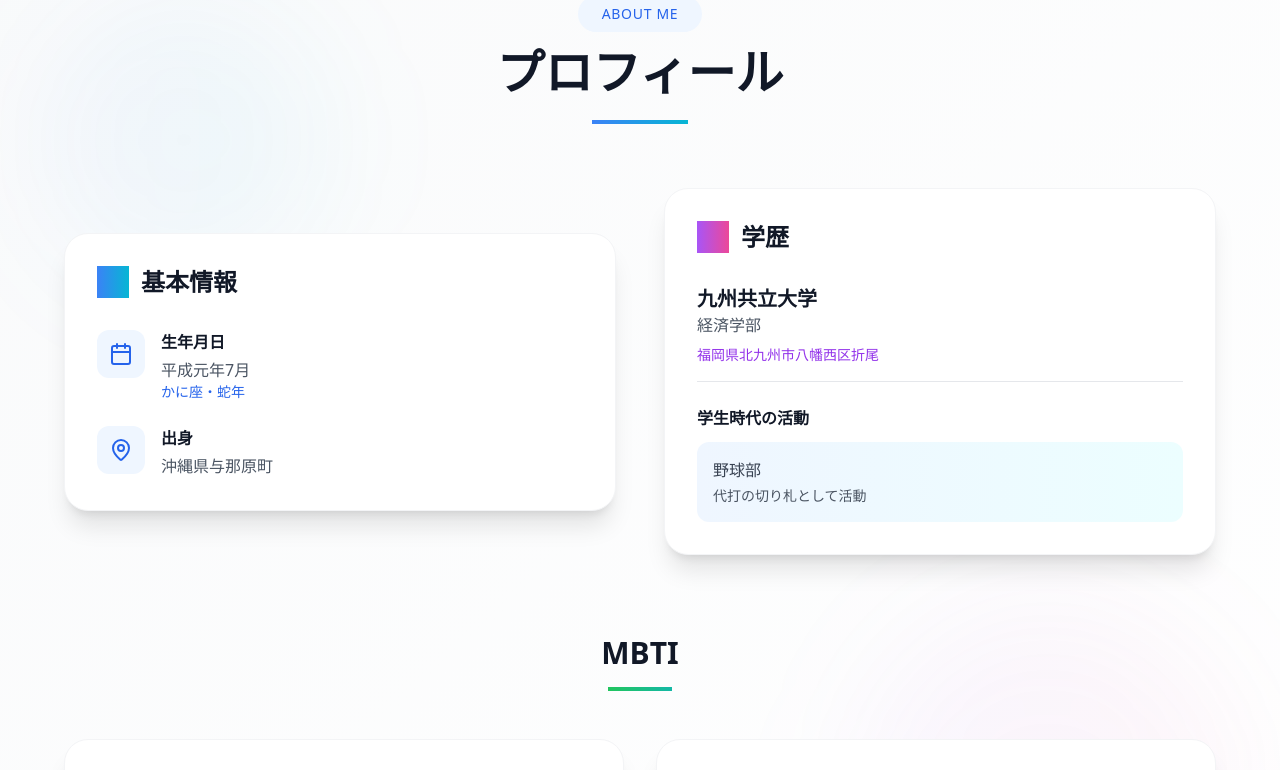
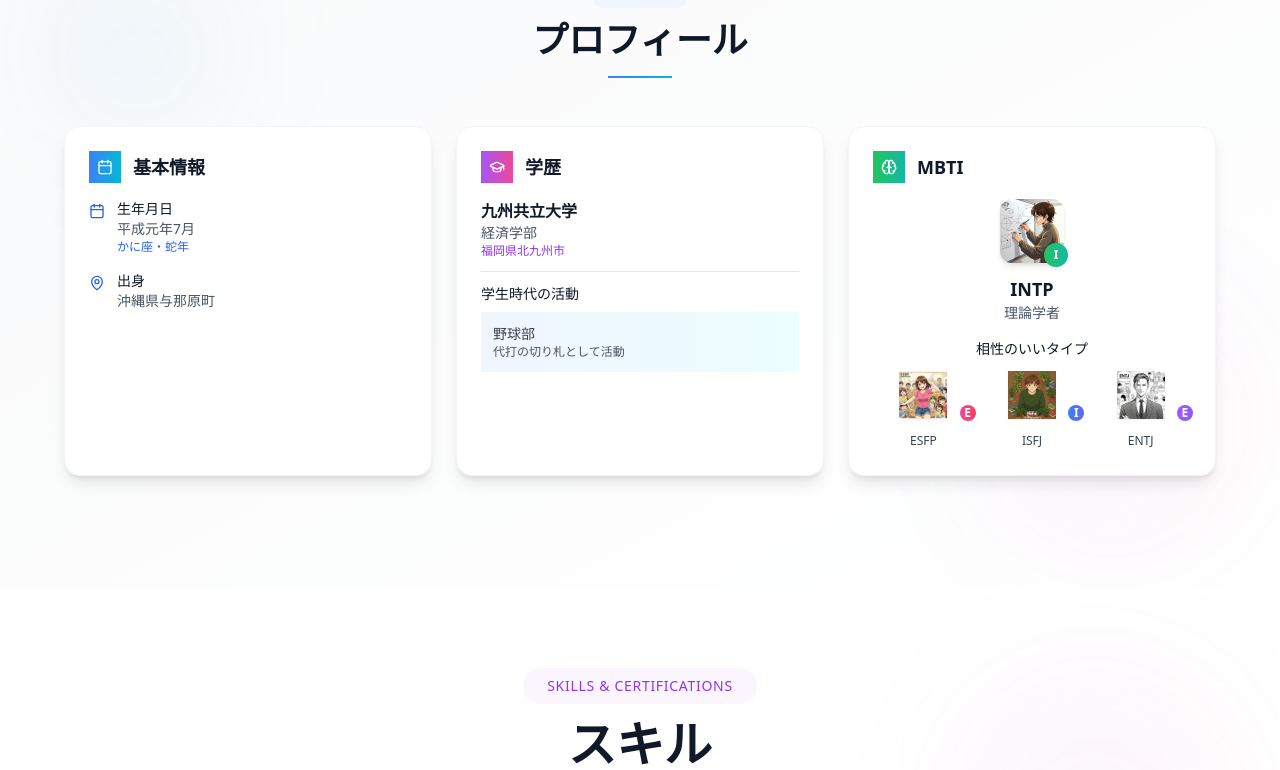
Before and after one commit to megasize2/LP, a Next.js app: page / in a window 1280 px wide. Shown: the part 884-1654 px from the top of the page. Built offline with nearby package versions, Linux system fonts and the light colour scheme.

Commit message:
feat: remove additional info section for cleaner profile design
Co-authored-by: null <187529004+megasize2@users.noreply.github.com>

```diff
--- /dev/null
+++ b/components/about-section-compact.tsx
@@ -0,0 +1,115 @@
+import { CalendarIcon, GraduationCapIcon, BrainIcon } from "lucide-react"
+import ScrollReveal from "./scroll-reveal"
+
+export default function AboutSectionCompact() {
+  return (
+    <section id="about" className="py-12 bg-gradient-to-br from-gray-50 to-white relative overflow-hidden">
+      <div className="container mx-auto px-4 relative z-10">
+        <ScrollReveal direction="scale">
+          <div className="text-center mb-8">
+            <span className="inline-block px-3 py-1 bg-blue-50 text-blue-600 rounded-full text-xs font-medium uppercase mb-2">
+              About
+            </span>
+            <h1 className="text-2xl md:text-3xl font-bold text-gray-900 mb-3">プロフィール</h1>
+            <div className="w-12 h-0.5 bg-gradient-to-r from-blue-500 to-cyan-500 mx-auto" />
+          </div>
+        </ScrollReveal>
+
+        <div className="max-w-5xl mx-auto">
+          {/* 超コンパクト版 - 2行レイアウト */}
+          <div className="grid grid-cols-1 md:grid-cols-2 lg:grid-cols-4 gap-4">
+            {/* 基本情報 */}
+            <ScrollReveal direction="left">
+              <div className="bg-white rounded-xl p-4 shadow-md border border-gray-100 hover:shadow-lg transition-all duration-300">
+                <div className="flex items-center mb-3">
+                  <div className="w-6 h-6 bg-blue-500 rounded-md mr-2 flex items-center justify-center">
+                    <CalendarIcon className="w-3 h-3 text-white" />
+                  </div>
+                  <h3 className="text-sm font-bold text-gray-900">基本情報</h3>
+                </div>
+                <div className="space-y-2 text-xs">
+                  <p>
+                    <span className="font-medium">生年月日:</span> 平成元年7月
+                  </p>
+                  <p>
+                    <span className="font-medium">出身:</span> 沖縄県与那原町
+                  </p>
+                  <p className="text-blue-600">かに座・蛇年</p>
+                </div>
+              </div>
+            </ScrollReveal>
+
+            {/* 学歴 */}
+            <ScrollReveal direction="up" delay={100}>
+              <div className="bg-white rounded-xl p-4 shadow-md border border-gray-100 hover:shadow-lg transition-all duration-300">
+                <div className="flex items-center mb-3">
+                  <div className="w-6 h-6 bg-purple-500 rounded-md mr-2 flex items-center justify-center">
+                    <GraduationCapIcon className="w-3 h-3 text-white" />
+                  </div>
+                  <h3 className="text-sm font-bold text-gray-900">学歴</h3>
+                </div>
+                <div className="space-y-1 text-xs">
+                  <p className="font-medium">九州共立大学</p>
+                  <p className="text-gray-600">経済学部</p>
+                  <p className="text-purple-600">野球部所属</p>
+                </div>
+              </div>
+            </ScrollReveal>
+
+            {/* MBTI */}
+            <ScrollReveal direction="right" delay={200}>
+              <div className="bg-white rounded-xl p-4 shadow-md border border-gray-100 hover:shadow-lg transition-all duration-300">
+                <div className="flex items-center mb-3">
+                  <div className="w-6 h-6 bg-green-500 rounded-md mr-2 flex items-center justify-center">
+                    <BrainIcon className="w-3 h-3 text-white" />
+                  </div>
+                  <h3 className="text-sm font-bold text-gray-900">MBTI</h3>
+                </div>
+                <div className="text-center">
+                  <div className="w-10 h-10 mx-auto mb-2 relative">
+                    <img src="/images/mbti/intp.jpeg" alt="INTP" className="w-full h-full object-cover rounded-lg" />
+                  </div>
+                  <p className="text-sm font-bold text-gray-900">INTP</p>
+                  <p className="text-xs text-gray-600">理論学者</p>
+                </div>
+              </div>
+            </ScrollReveal>
+
+            {/* 相性タイプ */}
+            <ScrollReveal direction="right" delay={300}>
+              <div className="bg-white rounded-xl p-4 shadow-md border border-gray-100 hover:shadow-lg transition-all duration-300">
+                <h3 className="text-sm font-bold text-gray-900 mb-3 text-center">相性タイプ</h3>
+                <div className="grid grid-cols-3 gap-1">
+                  {[
+                    { type: "ESFP", image: "/images/mbti/esfp.jpeg" },
+                    { type: "ISFJ", image: "/images/mbti/isfj.jpeg" },
+                    { type: "ENTJ", image: "/images/mbti/entj.jpeg" },
+                  ].map((item, index) => (
+                    <div key={index} className="text-center">
+                      <img
+                        src={item.image || "/placeholder.svg"}
+                        alt={item.type}
+                        className="w-8 h-8 object-cover rounded-md mx-auto mb-1"
+                      />
+                      <span className="text-xs font-medium text-gray-700">{item.type}</span>
+                    </div>
+                  ))}
+                </div>
+              </div>
+            </ScrollReveal>
+          </div>
+
+          {/* メッセージ */}
+          <ScrollReveal delay={400}>
+            <div className="mt-6 bg-gradient-to-r from-blue-50 to-purple-50 rounded-xl p-4 text-center">
+              <p className="text-sm text-gray-700">
+                <span className="font-semibold">つくるものを通して人とのつながり</span> -
+                新しい価値が生まれ、想いが届くお手伝いを
+              </p>
+            </div>
+          </ScrollReveal>
+        </div>
+      </div>
+    </section>
+  )
+}
--- a/components/about-section.tsx
+++ b/components/about-section.tsx
@@ -1,144 +1,143 @@
-import { CalendarIcon, MapPinIcon } from "lucide-react"
+import { CalendarIcon, MapPinIcon, GraduationCapIcon, BrainIcon } from "lucide-react"
 import ScrollReveal from "./scroll-reveal"
 
 export default function AboutSection() {
   return (
-    <section id="about" className="py-20 bg-gradient-to-br from-gray-50 to-white relative overflow-hidden">
+    <section id="about" className="py-16 bg-gradient-to-br from-gray-50 to-white relative overflow-hidden">
       {/* 背景装飾 */}
       <div className="absolute inset-0">
-        <div className="absolute top-20 left-10 w-72 h-72 bg-gradient-to-r from-blue-500/5 to-cyan-500/5 rounded-full blur-3xl" />
-        <div className="absolute bottom-20 right-10 w-96 h-96 bg-gradient-to-r from-purple-500/5 to-pink-500/5 rounded-full blur-3xl" />
+        <div className="absolute top-10 left-10 w-48 h-48 bg-gradient-to-r from-blue-500/5 to-cyan-500/5 rounded-full blur-3xl" />
+        <div className="absolute bottom-10 right-10 w-64 h-64 bg-gradient-to-r from-purple-500/5 to-pink-500/5 rounded-full blur-3xl" />
       </div>
 
       <div className="container mx-auto px-4 relative z-10">
         <ScrollReveal direction="scale">
-          <div className="text-center mb-16">
-            <span className="inline-block px-6 py-2 bg-blue-50 text-blue-600 rounded-full text-sm font-medium tracking-wider uppercase mb-4">
+          <div className="text-center mb-12">
+            <span className="inline-block px-4 py-1.5 bg-blue-50 text-blue-600 rounded-full text-xs font-medium tracking-wider uppercase mb-3">
               About Me
             </span>
-            <h1 className="text-4xl md:text-5xl font-bold text-gray-900 mb-6">プロフィール</h1>
-            <div className="w-24 h-1 bg-gradient-to-r from-blue-500 to-cyan-500 mx-auto" />
+            <h1 className="text-3xl md:text-4xl font-bold text-gray-900 mb-4">プロフィール</h1>
+            <div className="w-16 h-0.5 bg-gradient-to-r from-blue-500 to-cyan-500 mx-auto" />
           </div>
         </ScrollReveal>
 
         <div className="max-w-6xl mx-auto">
-          <div className="grid grid-cols-1 lg:grid-cols-2 gap-12 items-center">
-            {/* 左側：基本情報 */}
+          {/* メイン情報を3カラムレイアウト */}
+          <div className="grid grid-cols-1 lg:grid-cols-3 gap-6 mb-12">
+            {/* 基本情報 */}
             <ScrollReveal direction="left">
-              <div className="bg-white rounded-3xl p-8 shadow-xl border border-gray-100 hover:shadow-2xl transition-all duration-500">
-                <h3 className="text-2xl font-bold text-gray-900 mb-8 flex items-center">
-                  <div className="w-8 h-8 bg-gradient-to-r from-blue-500 to-cyan-500 rounded-lg mr-3" />
-                  基本情報
-                </h3>
+              <div className="bg-white rounded-2xl p-6 shadow-lg border border-gray-100 hover:shadow-xl transition-all duration-300 h-full">
+                <div className="flex items-center mb-4">
+                  <div className="w-8 h-8 bg-gradient-to-r from-blue-500 to-cyan-500 rounded-lg mr-3 flex items-center justify-center">
+                    <CalendarIcon className="w-4 h-4 text-white" />
+                  </div>
+                  <h3 className="text-lg font-bold text-gray-900">基本情報</h3>
+                </div>
 
-                <div className="space-y-6">
-                  <div className="flex items-start group">
-                    <div className="w-12 h-12 bg-blue-50 rounded-xl flex items-center justify-center mr-4 group-hover:bg-blue-100 transition-colors">
-                      <CalendarIcon className="w-6 h-6 text-blue-600" />
-                    </div>
+                <div className="space-y-4">
+                  <div className="flex items-start">
+                    <CalendarIcon className="w-4 h-4 text-blue-600 mt-1 mr-3 flex-shrink-0" />
                     <div>
-                      <p className="font-semibold text-gray-900 mb-1">生年月日</p>
-                      <p className="text-gray-600">平成元年7月</p>
-                      <p className="text-sm text-blue-600 font-medium">かに座・蛇年</p>
+                      <p className="text-sm font-medium text-gray-900">生年月日</p>
+                      <p className="text-sm text-gray-600">平成元年7月</p>
+                      <p className="text-xs text-blue-600">かに座・蛇年</p>
                     </div>
                   </div>
 
-                  <div className="flex items-start group">
-                    <div className="w-12 h-12 bg-blue-50 rounded-xl flex items-center justify-center mr-4 group-hover:bg-blue-100 transition-colors">
-                      <MapPinIcon className="w-6 h-6 text-blue-600" />
-                    </div>
+                  <div className="flex items-start">
+                    <MapPinIcon className="w-4 h-4 text-blue-600 mt-1 mr-3 flex-shrink-0" />
                     <div>
-                      <p className="font-semibold text-gray-900 mb-1">出身</p>
-                      <p className="text-gray-600">沖縄県与那原町</p>
+                      <p className="text-sm font-medium text-gray-900">出身</p>
+                      <p className="text-sm text-gray-600">沖縄県与那原町</p>
                     </div>
                   </div>
                 </div>
               </div>
             </ScrollReveal>
 
-            {/* 右側：学歴 */}
-            <ScrollReveal direction="right">
-              <div className="bg-white rounded-3xl p-8 shadow-xl border border-gray-100 hover:shadow-2xl transition-all duration-500">
-                <h3 className="text-2xl font-bold text-gray-900 mb-8 flex items-center">
-                  <div className="w-8 h-8 bg-gradient-to-r from-purple-500 to-pink-500 rounded-lg mr-3" />
-                  学歴
-                </h3>
+            {/* 学歴 */}
+            <ScrollReveal direction="up">
+              <div className="bg-white rounded-2xl p-6 shadow-lg border border-gray-100 hover:shadow-xl transition-all duration-300 h-full">
+                <div className="flex items-center mb-4">
+                  <div className="w-8 h-8 bg-gradient-to-r from-purple-500 to-pink-500 rounded-lg mr-3 flex items-center justify-center">
+                    <GraduationCapIcon className="w-4 h-4 text-white" />
+                  </div>
+                  <h3 className="text-lg font-bold text-gray-900">学歴</h3>
+                </div>
 
-                <div className="space-y-4">
+                <div className="space-y-3">
                   <div>
-                    <h4 className="text-xl font-semibold text-gray-900">九州共立大学</h4>
-                    <p className="text-gray-600 mb-2">経済学部</p>
-                    <p className="text-sm text-purple-600 font-medium">福岡県北九州市八幡西区折尾</p>
+                    <h4 className="text-base font-semibold text-gray-900">九州共立大学</h4>
+                    <p className="text-sm text-gray-600">経済学部</p>
+                    <p className="text-xs text-purple-600">福岡県北九州市</p>
                   </div>
 
-                  <div className="border-t border-gray-200 pt-6">
-                    <h5 className="font-semibold text-gray-900 mb-3">学生時代の活動</h5>
-                    <div className="bg-gradient-to-r from-blue-50 to-cyan-50 rounded-xl p-4">
-                      <p className="text-gray-700 font-medium">野球部</p>
-                      <p className="text-sm text-gray-600 mt-1">代打の切り札として活動</p>
+                  <div className="border-t border-gray-200 pt-3">
+                    <p className="text-sm font-medium text-gray-900 mb-2">学生時代の活動</p>
+                    <div className="bg-gradient-to-r from-blue-50 to-cyan-50 rounded-lg p-3">
+                      <p className="text-sm text-gray-700 font-medium">野球部</p>
+                      <p className="text-xs text-gray-600">代打の切り札として活動</p>
                     </div>
                   </div>
                 </div>
               </div>
             </ScrollReveal>
-          </div>
 
-          {/* MBTI セクション */}
-          <div className="mt-20">
-            <ScrollReveal>
-              <div className="text-center mb-12">
-                <h3 className="text-3xl font-bold text-gray-900 mb-4">MBTI</h3>
-                <div className="w-16 h-1 bg-gradient-to-r from-green-500 to-teal-500 mx-auto" />
-              </div>
-            </ScrollReveal>
+            {/* MBTI */}
+            <ScrollReveal direction="right">
+              <div className="bg-white rounded-2xl p-6 shadow-lg border border-gray-100 hover:shadow-xl transition-all duration-300 h-full">
+                <div className="flex items-center mb-4">
+                  <div className="w-8 h-8 bg-gradient-to-r from-green-500 to-teal-500 rounded-lg mr-3 flex items-center justify-center">
+                    <BrainIcon className="w-4 h-4 text-white" />
+                  </div>
+                  <h3 className="text-lg font-bold text-gray-900">MBTI</h3>
+                </div>
 
-            <div className="grid grid-cols-1 lg:grid-cols-2 gap-8">
-              <ScrollReveal direction="left">
-                <div className="bg-white rounded-3xl p-8 shadow-xl border border-gray-100 text-center hover:shadow-2xl transition-all duration-500">
-                  <div className="w-24 h-24 mx-auto mb-6 relative">
+                {/* INTP表示 */}
+                <div className="text-center mb-4">
+                  <div className="w-16 h-16 mx-auto mb-3 relative">
                     <img
                       src="/images/mbti/intp.jpeg"
                       alt="INTP"
-                      className="w-full h-full object-cover rounded-2xl shadow-lg"
+                      className="w-full h-full object-cover rounded-xl shadow-md"
                     />
-                    <div className="absolute -bottom-2 -right-2 w-8 h-8 bg-gradient-to-r from-green-500 to-teal-500 rounded-full flex items-center justify-center">
+                    <div className="absolute -bottom-1 -right-1 w-6 h-6 bg-gradient-to-r from-green-500 to-teal-500 rounded-full flex items-center justify-center">
                       <span className="text-white text-xs font-bold">I</span>
                     </div>
                   </div>
-                  <h4 className="text-2xl font-bold text-gray-900 mb-2">INTP</h4>
-                  <p className="text-gray-600">理論学者</p>
+                  <h4 className="text-lg font-bold text-gray-900">INTP</h4>
+                  <p className="text-sm text-gray-600">理論学者</p>
                 </div>
-              </ScrollReveal>
 
-              <ScrollReveal direction="right">
-                <div className="bg-white rounded-3xl p-8 shadow-xl border border-gray-100 hover:shadow-2xl transition-all duration-500">
-                  <h4 className="text-xl font-bold text-gray-900 mb-6 text-center">相性のいいタイプ</h4>
-                  <div className="grid grid-cols-3 gap-4">
+                {/* 相性タイプ */}
+                <div>
+                  <p className="text-sm font-medium text-gray-900 mb-3 text-center">相性のいいタイプ</p>
+                  <div className="grid grid-cols-3 gap-2">
                     {[
                       { type: "ESFP", image: "/images/mbti/esfp.jpeg", color: "from-pink-500 to-rose-500" },
                       { type: "ISFJ", image: "/images/mbti/isfj.jpeg", color: "from-blue-500 to-indigo-500" },
                       { type: "ENTJ", image: "/images/mbti/entj.jpeg", color: "from-purple-500 to-violet-500" },
                     ].map((item, index) => (
-                      <div key={index} className="text-center group">
-                        <div className="relative mb-3">
+                      <div key={index} className="text-center">
+                        <div className="relative mb-2">
                           <img
                             src={item.image || "/placeholder.svg"}
                             alt={item.type}
-                            className="w-16 h-16 object-cover rounded-xl shadow-md group-hover:shadow-lg transition-shadow mx-auto"
+                            className="w-12 h-12 object-cover rounded-lg shadow-sm mx-auto"
                           />
                           <div
-                            className={`absolute -bottom-1 -right-1 w-6 h-6 bg-gradient-to-r ${item.color} rounded-full flex items-center justify-center`}
+                            className={`absolute -bottom-0.5 -right-0.5 w-4 h-4 bg-gradient-to-r ${item.color} rounded-full flex items-center justify-center`}
                           >
                             <span className="text-white text-xs font-bold">{item.type[0]}</span>
                           </div>
                         </div>
-                        <span className="text-sm font-medium text-gray-700">{item.type}</span>
+                        <span className="text-xs font-medium text-gray-700">{item.type}</span>
                       </div>
                     ))}
                   </div>
                 </div>
-              </ScrollReveal>
-            </div>
+              </div>
+            </ScrollReveal>
           </div>
         </div>
       </div>
--- a/components/hero-section.tsx
+++ b/components/hero-section.tsx
@@ -80,9 +80,9 @@ export default function HeroSection() {
 
             {/* 説明文 */}
             <div className="text-lg sm:text-xl md:text-2xl text-white/90 mb-12 space-y-3 font-light leading-relaxed">
-              <p>つくるものを通して人とのつながり</p>
+              <p>出会いを通じて人とのつながり</p>
               <p>新しい価値が生まれ、気持ちや想いが届く。</p>
-              <p>そんなお手伝いができればと考えています。</p>
+              <p>そんなお仕事ができればと考えています。</p>
             </div>
 
             {/* CTA ボタン */}
```
